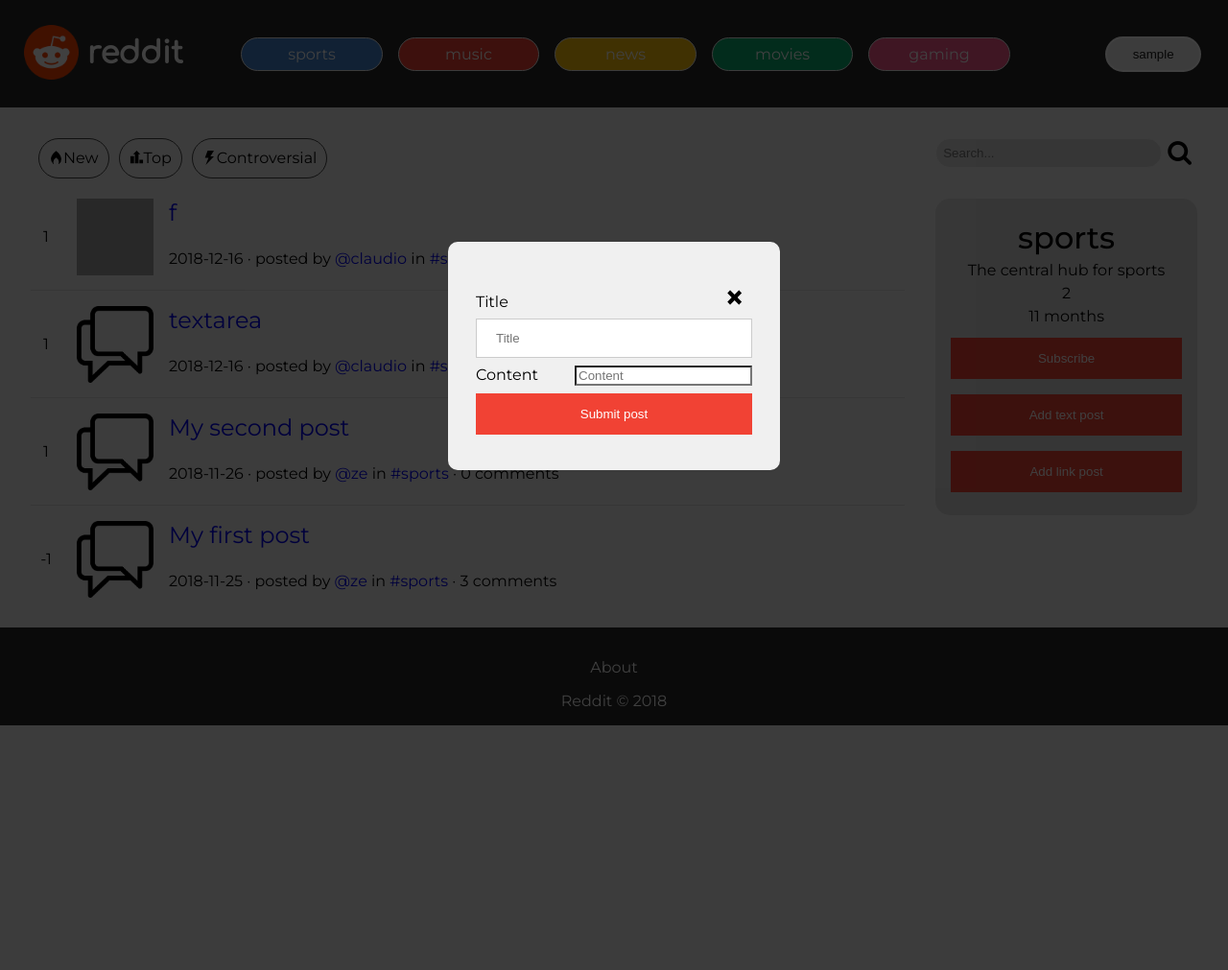
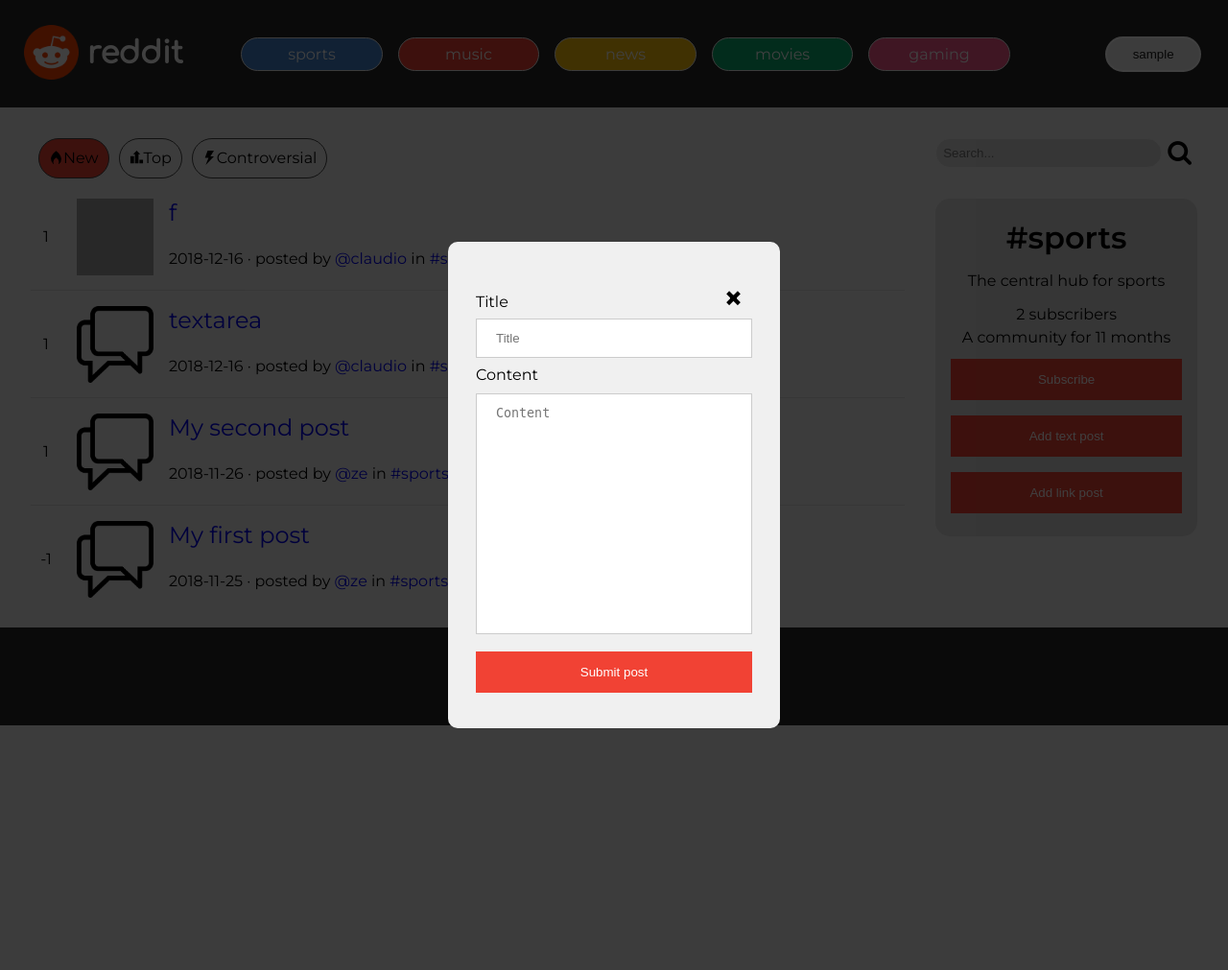
Before and after one commit to claudiolemos/FEUP-LTW, a PHP site: page /channel.php/?id=sports in a window 1280 px wide, after a click on "Add text post". Shown: the whole page at 96% size. Run offline with PHP 8.4, Linux system fonts and the light colour scheme; the visitor is signed in with stand-in values (Sample User, id 1); data comes from the database, SQL or seed files in the repository; both versions use the stored data as it was after the commit; some libraries are stand-ins or nearby versions; grey boxes are pictures that could not be loaded.

Commit message:
Developing CSS

```diff
--- a/css/comments.css
+++ b/css/comments.css
@@ -18,6 +18,7 @@
 
 .comment-votes{
   margin-left: 10px;
+  vertical-align: center;
 }
 
 
@@ -29,7 +30,7 @@
   box-shadow: 0 1px 2px rgba(0, 0, 0, 0.12) inset;
   background: #A9A9A9;
   color: #555555;
-  font-family: "Helvetica Neue",Helvetica,Arial,sans-serif;
+  /* font-family: "Helvetica Neue",Helvetica,Arial,sans-serif; */
   font-size: 0.7em;
   line-height: 1.4em;
 	cursor:pointer;
@@ -49,7 +50,7 @@
   border-style: none solid solid none;
   box-shadow: 0 1px 2px rgba(0, 0, 0, 0.12) inset;
   color: #555555;
-  font-family: "Helvetica Neue",Helvetica,Arial,sans-serif;
+  /* font-family: "Helvetica Neue",Helvetica,Arial,sans-serif; */
   font-size: 1em;
   line-height: 1.4em;
   padding: 5px 8px;
@@ -70,7 +71,7 @@
   box-shadow: 0 1px 2px rgba(0, 0, 0, 0.12) inset;
   background: #A9A9A9;
   color: #555555;
-  font-family: "Helvetica Neue",Helvetica,Arial,sans-serif;
+  /* font-family: "Helvetica Neue",Helvetica,Arial,sans-serif; */
   font-size: 1em;
   line-height: 1.4em;
   padding: 5px 8px;
@@ -85,7 +86,7 @@
   box-shadow: 0 1px 2px rgba(0, 0, 0, 0.12) inset;
   background: #A9A9A9;
   color: #555555;
-  font-family: "Helvetica Neue",Helvetica,Arial,sans-serif;
+  /* font-family: "Helvetica Neue",Helvetica,Arial,sans-serif; */
   font-size: 1em;
   line-height: 1.4em;
   padding: 5px 8px;
@@ -102,7 +103,7 @@
   box-shadow: 0 1px 2px rgba(0, 0, 0, 0.12) inset;
   background: #A9A9A9;
   color: #555555;
-  font-family: "Helvetica Neue",Helvetica,Arial,sans-serif;
+  /* font-family: "Helvetica Neue",Helvetica,Arial,sans-serif; */
   font-size: 1em;
   line-height: 1.4em;
   padding: 5px 8px;
@@ -120,7 +121,7 @@
   box-shadow: 0 1px 2px rgba(0, 0, 0, 0.12) inset;
   background: #A9A9A9;
   color: #555555;
-  font-family: "Helvetica Neue",Helvetica,Arial,sans-serif;
+  /* font-family: "Helvetica Neue",Helvetica,Arial,sans-serif; */
   font-size: 0.7em;
   line-height: 1.4em;
   cursor:pointer;
--- a/css/layout.css
+++ b/css/layout.css
@@ -42,6 +42,13 @@ body > header {
   grid-row: posts / footer;
   grid-column: start / middle;
 }
+
+#channel-empty-block {
+  grid-row: sort / footer;
+  grid-column: start / middle;
+}
+
+
 
 #single-post {
   grid-row: single-post / footer;
--- a/css/style.css
+++ b/css/style.css
@@ -148,13 +148,25 @@ body > header #logo img:hover {
 }
 
 /* Full-width input fields */
-.container input[type=text], .container input[type=password], .container input[type=email] {
+.container input[type=text], .container input[type=password], .container input[type=email], .container input[type=url] {
     width: 100%;
     padding: 12px 20px;
     margin: 8px 0;
     display: inline-block;
     border: 1px solid #ccc;
     box-sizing: border-box;
+}
+
+.container textarea{
+  resize:none;
+  /* max-height: 15em; */
+  overflow: auto;
+  width: 100%;
+  padding: 12px 20px;
+  margin: 10px 0;
+  display:block;
+  border: 1px solid #ccc;
+  box-sizing: border-box;
 }
 
 .container input{
@@ -514,8 +526,12 @@ body > header #channels li:nth-child(n):hover, #search-channels li:nth-child(n):
 }
 
 #channel-id .name{
-  font-weight: 500;
+  font-weight: 600;
   font-size: 2em;
+}
+
+#channel-id .name:before{
+  content: '#';
 }
 
 #search-posts{
@@ -525,6 +541,11 @@ body > header #channels li:nth-child(n):hover, #search-channels li:nth-child(n):
 #search-channels li a{
   text-decoration: none;
   color: white;
+}
+
+#channel-id .description{
+  word-break: break-all;
+  text-align: center;
 }
 
 #sidebar{
@@ -547,7 +568,7 @@ body > header #channels li:nth-child(n):hover, #search-channels li:nth-child(n):
 }
 
 #subscription-list .subscriptions-title{
-  font-weight: bolder;
+  font-weight: 600;
   text-align: center;
 }
 
@@ -598,7 +619,7 @@ body > header #channels li:nth-child(5), #search-channels li:nth-child(5n+5), #s
   margin-left: 2em;
 }
 
-#error-block{
+#error-block, #channel-empty-block{
   display: flex;
   flex-direction: column;
   align-items: center;
--- a/js/post.js
+++ b/js/post.js
@@ -364,7 +364,7 @@ $(document.body).on('click', '.post-edit' ,function(e){
                 +   '<label><a>Title</a></label>'
                 +   '<input type="text" id="edit-title" name="title" placeholder="Title" required="" value="'+titleText+'">'
                 +   '<label><a>Content</a></label>'
-                +   '<input type="textarea" id="edit-content" name="content" placeholder="Content" required="" value="'+contentText+'">'
+                +   '<textarea name="content" required value"teste">'+contentText+'</textarea>'
                 +   '<input type="hidden" name="post_id" value="'+post_id+'">'
                 +   '<button id="edit-text-post-btn" type="submit">Edit post</button>'
                 + '</div>'
--- a/js/sort.js
+++ b/js/sort.js
@@ -5,6 +5,10 @@ let channelID = document.querySelector('#channel-id .name') == null? null : docu
 
 let currentSort = "new";
 let sortSubscribed = false;
+
+if(sort[0] != null){
+  sort[0].style.backgroundColor = "var(--red2)";
+}
 
 for(var i = 0; i < sort.length; i++) {
   sort[i].addEventListener('click', function(event) {
--- a/templates/404/channels.php
+++ b/templates/404/channels.php
@@ -1,7 +1,8 @@
 <div id="error-block">
   <img src="/images/404.png">
-  <span class="error-message">Uh-oh! You took a wrong turn.</span>
+  <p class="error-message">Uh-oh! You took a wrong turn.</p>
   <?php if($_GET['id'] != "") {?>
+    <?php if(isset($_SESSION['username'])) {?>
       <div class="create-channel">
         <button onclick="document.getElementById('create-channel-pop-up').style.display='block'" >Create Channel</button>
       </div>
@@ -14,10 +15,11 @@
             <label><a>Name</a></label>
             <input type="text" name="name" placeholder="<?=$_GET['id']?>" required>
             <label><a>Description</a></label>
-          <input type="textarea" name="description" placeholder="Description" required>
+            <textarea name="description" rows="5" placeholder="Description" required></textarea>
             <button type="submit">Create channel</button>
           </div>
         </form>
       </div>
     <?php }?>
+  <?php }?>
 </div>
--- a/templates/404/posts.php
+++ b/templates/404/posts.php
@@ -1,4 +1,4 @@
 <div id="error-block">
   <img src="/images/404.png">
-  <span class="error-message">Uh-oh! You took a wrong turn.</span>
+  <p class="error-message">Uh-oh! You took a wrong turn.</p>
 </div>
--- a/templates/channels/posts.php
+++ b/templates/channels/posts.php
@@ -5,6 +5,7 @@
 ?>
 
 
+  <?php if(sizeof($posts) > 0) { ?>
 <div id="sort">
   <ul>
     <li name="new"><a>New</a></li>
@@ -35,3 +36,9 @@
       </article>
       <?php } ?>
 </section>
+<?php } else { ?>
+<div id="channel-empty-block">
+  <img src="/images/empty.png">
+  <p class="empty-message">It seems like nobody has posted here yet.</p>
+</div>
+<?php } ?>
--- a/templates/channels/sidebar.php
+++ b/templates/channels/sidebar.php
@@ -9,9 +9,16 @@
 <aside id="sidebar">
   <div id="channel-id">
       <div class="name"><?=$channel['name']?></div>
-      <div class="description"><?=$channel['description']?></div>
-      <div class="subscribers"><?=getChannelSubscribers($channel['id'])?></div>
-      <div class="creation"><?=time_elapsed($channel['creation_day'])?></div>
+      <p class="description"><?=$channel['description']?></p>
+      <div class="subscribers">
+        <?php if(($no_subscribers = getChannelSubscribers($channel['id'])) == 0){ ?>
+          Nobody has subscribed yet! Be the first one.
+        <?php } else{?>
+          <?=$no_subscribers?>
+          <?=$no_subscribers == 1? "subscriber" : "subscribers"?>
+        <?php } ?>
+      </div>
+      <div class="creation">A community for <?=time_elapsed($channel['creation_day'])?></div>
   </div>
   <?php if(isset($_SESSION['username'])){ ?>
     <div class="subscription">
@@ -29,7 +36,7 @@
           <label><a>Title</a></label>
           <input type="text" name="title" placeholder="Title" required>
           <label><a>Content</a></label>
-          <input type="textarea" name="content" placeholder="Content" required>
+          <textarea name="content" rows="15" placeholder="Content" required></textarea>
           <input type="hidden" name="username" value="<?=$_SESSION['username']?>">
           <input type="hidden" name="channel" value="<?=$channel['name']?>">
           <button type="submit">Submit post</button>
--- a/templates/common/footer.php
+++ b/templates/common/footer.php
@@ -8,9 +8,9 @@
       </div>
       <div class="container">
         <p style="margin-top: 20px; text-align: justify; color:black;">This project was developed for the Web Languages and Technologies class of the Master in Informatics and Computer Engineering at the Faculty of Engineering of the University of Porto by Cláudio Lemos, Duarte Faria and José Mendes in 2018.</p>
-        <a href="https://sigarra.up.pt/feup/pt/fest_geral.cursos_list?pv_num_unico=201603542"><img src="https://imgur.com/P9GxWZL.jpg" style="width:75px; height:75px; margin:5px; border-radius:50%;"></a>
-        <a href="https://sigarra.up.pt/feup/pt/fest_geral.cursos_list?pv_num_unico=201607176"><img src="duarte" style="width:75px; height:75px; margin:5px; border-radius:50%;"></a>
-        <a href="https://sigarra.up.pt/feup/pt/fest_geral.cursos_list?pv_num_unico=201200647"><img src="jose" style="width:75px; height:75px; margin:5px; border-radius:50%;"></a>
+        <a href="https://sigarra.up.pt/feup/pt/fest_geral.cursos_list?pv_num_unico=201603542"><img src="https://imgur.com/jw8TDT7.jpg" style="width:75px; height:75px; margin:5px; border-radius:50%;"></a>
+        <a href="https://sigarra.up.pt/feup/pt/fest_geral.cursos_list?pv_num_unico=201607176"><img src="https://imgur.com/bbYndza.jpg" style="width:75px; height:75px; margin:5px; border-radius:50%;"></a>
+        <a href="https://sigarra.up.pt/feup/pt/fest_geral.cursos_list?pv_num_unico=201200647"><img src="https://imgur.com/cCSjkb2.jpg" style="width:75px; height:75px; margin:5px; border-radius:50%;"></a>
       </div>
     </form>
   </div>
--- a/templates/common/header.php
+++ b/templates/common/header.php
@@ -14,7 +14,7 @@
   <link href="/css/layout.css" rel="stylesheet">
   <link href="/css/responsive.css" rel="stylesheet">
   <link href="/css/comments.css" rel="stylesheet">
-  <link href="https://fonts.googleapis.com/css?family=Comfortaa|Montserrat:100,200,300,400,500" rel="stylesheet">
+  <link href="https://fonts.googleapis.com/css?family=Comfortaa|Montserrat:100,200,300,400,500,600,700,800,900,1000" rel="stylesheet">
   <link rel="stylesheet" href="https://cdnjs.cloudflare.com/ajax/libs/font-awesome/4.7.0/css/font-awesome.min.css">
 </head>
 <body>
--- a/templates/common/sidebar.php
+++ b/templates/common/sidebar.php
@@ -37,7 +37,7 @@
           <label><a>Name</a></label>
           <input type="text" name="name" placeholder="Name" required>
           <label><a>Description</a></label>
-          <input type="textarea" name="description" placeholder="Description" required>
+          <textarea name="description" rows="5" placeholder="Description" required></textarea>
           <button type="submit">Create channel</button>
         </div>
       </form>
```
Also changed, not shown: database/reddit.db, images/empty.png (added). Lines whose indentation alone changed are shown as unchanged.
